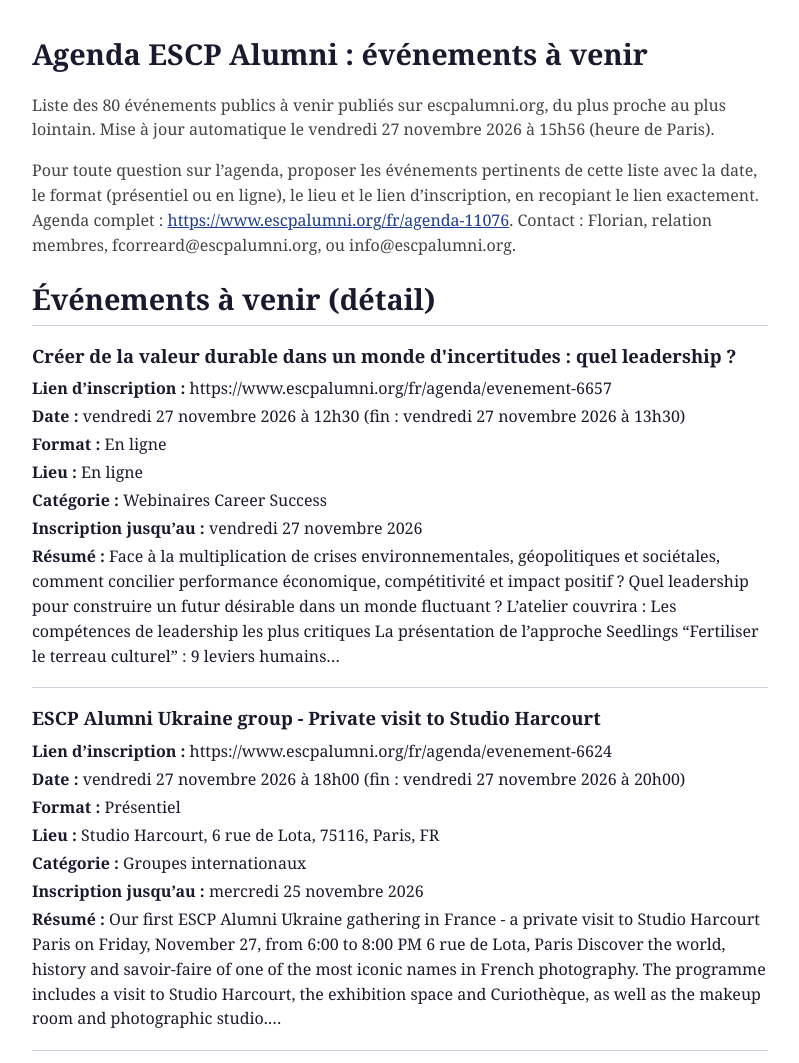
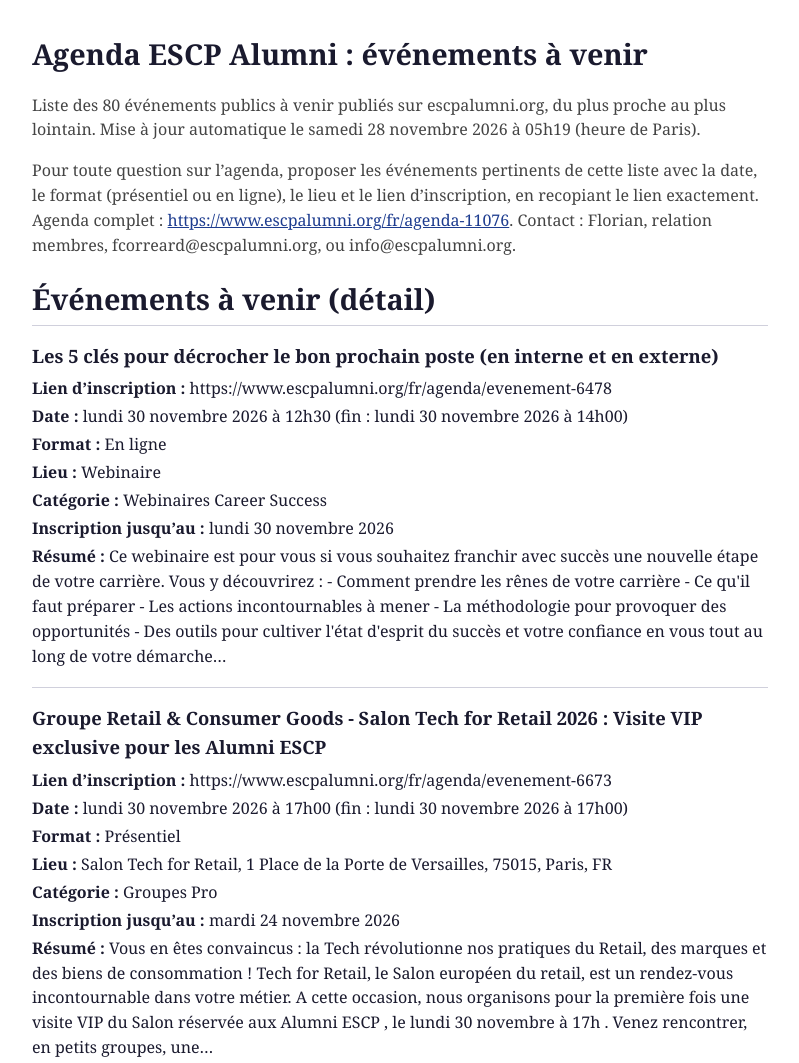
Before and after one commit to escp-alumni-data/agenda-escp-alumni, a plain HTML site: page docs/index.html in a window 1280 px wide. Shown: the top 1063 px of the page, without its empty margins (240-1039 px from the left). Drawn offline with Linux system fonts and the light colour scheme.

Commit message:
Mise à jour de l’agenda

```diff
--- a/docs/index.html
+++ b/docs/index.html
@@ -8,30 +8,10 @@
 </head>
 <body>
 <h1>Agenda ESCP Alumni : événements à venir</h1>
-<p class="intro">Liste des 80 événements publics à venir publiés sur escpalumni.org, du plus proche au plus lointain. Mise à jour automatique le vendredi 27 novembre 2026 à 15h56 (heure de Paris).</p>
+<p class="intro">Liste des 80 événements publics à venir publiés sur escpalumni.org, du plus proche au plus lointain. Mise à jour automatique le samedi 28 novembre 2026 à 05h19 (heure de Paris).</p>
 <p class="intro">Pour toute question sur l’agenda, proposer les événements pertinents de cette liste avec la date, le format (présentiel ou en ligne), le lieu et le lien d’inscription, en recopiant le lien exactement. Agenda complet : <a href="https://www.escpalumni.org/fr/agenda-11076">https://www.escpalumni.org/fr/agenda-11076</a>. Contact : Florian, relation membres, fcorreard@escpalumni.org, ou info@escpalumni.org.</p>
 
 <h1>Événements à venir (détail)</h1>
-<article>
-<h2>Créer de la valeur durable dans un monde d'incertitudes : quel leadership ?</h2>
-<p><strong>Lien d’inscription :</strong> https://www.escpalumni.org/fr/agenda/evenement-6657</p>
-<p><strong>Date :</strong> vendredi 27 novembre 2026 à 12h30 (fin : vendredi 27 novembre 2026 à 13h30)</p>
-<p><strong>Format :</strong> En ligne</p>
-<p><strong>Lieu :</strong> En ligne</p>
-<p><strong>Catégorie :</strong> Webinaires Career Success</p>
-<p><strong>Inscription jusqu’au :</strong> vendredi 27 novembre 2026</p>
-<p><strong>Résumé :</strong> Face à la multiplication de crises environnementales, géopolitiques et sociétales, comment concilier performance économique, compétitivité et impact positif ? Quel leadership pour construire un futur désirable dans un monde fluctuant ? L’atelier couvrira : Les compétences de leadership les plus critiques La présentation de l’approche Seedlings “Fertiliser le terreau culturel” : 9 leviers humains…</p>
-</article>
-<article>
-<h2>ESCP Alumni Ukraine group - Private visit to Studio Harcourt</h2>
-<p><strong>Lien d’inscription :</strong> https://www.escpalumni.org/fr/agenda/evenement-6624</p>
-<p><strong>Date :</strong> vendredi 27 novembre 2026 à 18h00 (fin : vendredi 27 novembre 2026 à 20h00)</p>
-<p><strong>Format :</strong> Présentiel</p>
-<p><strong>Lieu :</strong> Studio Harcourt, 6 rue de Lota, 75116, Paris, FR</p>
-<p><strong>Catégorie :</strong> Groupes internationaux</p>
-<p><strong>Inscription jusqu’au :</strong> mercredi 25 novembre 2026</p>
-<p><strong>Résumé :</strong> Our first ESCP Alumni Ukraine gathering in France - a private visit to Studio Harcourt Paris on Friday, November 27, from 6:00 to 8:00 PM 6 rue de Lota, Paris Discover the world, history and savoir-faire of one of the most iconic names in French photography. The programme includes a visit to Studio Harcourt, the exhibition space and Curiothèque, as well as the makeup room and photographic studio.…</p>
-</article>
 <article>
 <h2>Les 5 clés pour décrocher le bon prochain poste (en interne et en externe)</h2>
 <p><strong>Lien d’inscription :</strong> https://www.escpalumni.org/fr/agenda/evenement-6478</p>
@@ -514,6 +494,16 @@
 <p><strong>Résumé :</strong> Votre parcours professionnel : Ce n’est pas une photo figée de votre carrière, c’est le cheminement qui vous a fait arriver là où vous en êtes depuis votre premier job, jalonné d’étapes personnelles et professionnelles. Vous devez vous connaître et exploiter vos jalons, virages, escales pour faire qu’il vous ressemble. Prêts pour l’entraînement ? Programme : - Ce qui définit un parcours…</p>
 </article>
 <article>
+<h2>Alumni afterwork drinks &amp; networking in Amsterdam</h2>
+<p><strong>Lien d’inscription :</strong> https://www.escpalumni.org/fr/agenda/evenement-6725</p>
+<p><strong>Date :</strong> jeudi 21 janvier 2027 à 18h00 (fin : jeudi 21 janvier 2027 à 18h00)</p>
+<p><strong>Format :</strong> Présentiel</p>
+<p><strong>Lieu :</strong> Bar Karavaan, Kwakersplein 2, 1053 TZ, Amsterdam, NL</p>
+<p><strong>Catégorie :</strong> Groupes internationaux</p>
+<p><strong>Inscription jusqu’au :</strong> mercredi 20 janvier 2027</p>
+<p><strong>Résumé :</strong> It's time to reconnect, meet new faces and bring our alumni community back to life! And what better way to kick things off than with a first get-together? ALUMNI AFTERWORK DRINKS &amp; NETWORKING Thursday, 21 January 6:00 PM - 9:00 PM Bar Karavaa n, Amsterdam Whether you're looking to catch up with former classmates, meet fellow alumni, expand your professional network or simply enjoy a drink and a…</p>
+</article>
+<article>
 <h2>Prise de poste à enjeux : transformez l'essai</h2>
 <p><strong>Lien d’inscription :</strong> https://www.escpalumni.org/fr/agenda/evenement-6713</p>
 <p><strong>Date :</strong> lundi 25 janvier 2027 à 12h30 (fin : lundi 25 janvier 2027 à 14h00)</p>
@@ -551,6 +541,16 @@
 <p><strong>Lieu :</strong> En ligne</p>
 <p><strong>Catégorie :</strong> Groupes Pro</p>
 <p><strong>Résumé :</strong> Dear all, Many of you work on deep tech, and many of you ask the same thing: where do we meet people who study how these technologies get funded and scaled? We decided to work together with Jannis Duckek (MSc 25) and launch a Climate Deep Tech series as a partnership. Jannis is an ESCP alumnus and a PhD candidate at the University of Münster. He researches climate deep tech: technologies in…</p>
+</article>
+<article>
+<h2>Alumnight - Soirée spéciale Sustainability</h2>
+<p><strong>Lien d’inscription :</strong> https://www.escpalumni.org/fr/agenda/evenement-6722</p>
+<p><strong>Date :</strong> jeudi 28 janvier 2027 à 19h00 (fin : jeudi 28 janvier 2027 à 22h00)</p>
+<p><strong>Format :</strong> Présentiel</p>
+<p><strong>Lieu :</strong> Diot-Siaci, 39 Rue Mstislav Rostropovitch, 75017, Paris, FR</p>
+<p><strong>Catégorie :</strong> Alumnight</p>
+<p><strong>Inscription jusqu’au :</strong> mercredi 27 janvier 2027</p>
+<p><strong>Résumé :</strong> l’initiative de Florence Louppe (ESCP 01) , d irectrice générale de Diot-Siaci Corporate Solutions, le groupe Diot-Siaci , acteur majeur du courtage et du conseil en assurance, nous ouvre ses portes et nous accueille dans l’une de ses élégantes salles, au 39 rue Mstislav Rostropovitch à Paris. cette occasion, nous vous invitons à partager un moment privilégié de networking autour de la…</p>
 </article>
 <article>
 <h2>Conférence + cocktail - Activer le réseau ESCP</h2>
```
